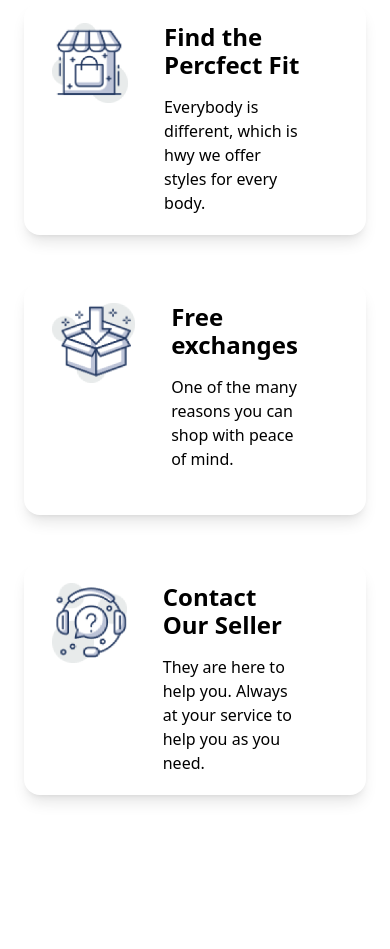
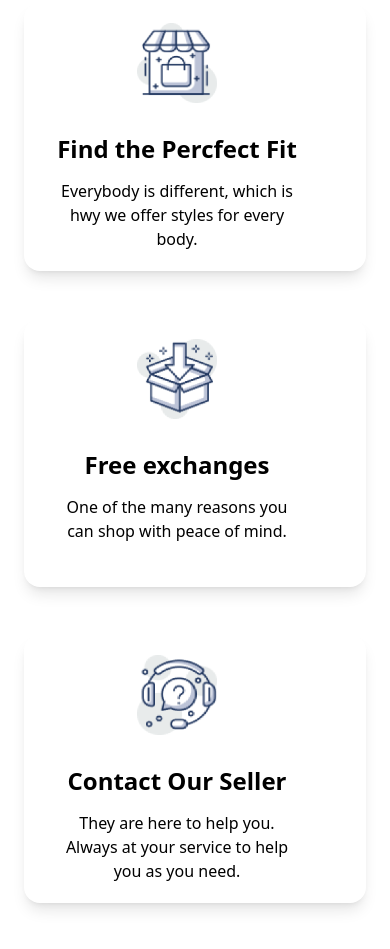
Before and after one commit to aaachris1820/module15-penguin-shop, a plain HTML site: page index.html in a window 390 px wide. Shown: the part 6280-7229 px from the top of the page. Drawn offline with nearby package versions, Linux system fonts and the light colour scheme.

Commit message:
responsive fix

```diff
--- a/index.html
+++ b/index.html
@@ -32,7 +32,7 @@
         <!-- banner section -->
 
         <section class="mt-14 pb-32">
-            <div class="container flex flex-col lg:flex-row items-center gap-y-20 lg:gap-x-44">
+            <div class="container flex flex-col lg:flex-row items-center gap-y-20 xl:gap-x-44">
                 <div class="text flex-1 ">
                     <h1 class="font-bold text-[5rem]"><span class="text-[#FABE4C] ">BE THE PENGUINS</span><br>OF WINTER</h1>
                     <p>Where style and personality meet. Discover the cool and quirky side of fashion, Waddle into style with Penguin Fashion</p>
@@ -51,7 +51,7 @@
 
         <!-- women jacket section -->
 
-        <section class="pt-12 pb-24 px-4 md:px-14 lg:px-32">
+        <section class="pt-12 pb-24 px-4 md:px-14 lg:px-11 xl:px-32">
 
             <h1 class="text-5xl mb-12 font-bold">WOMEN JACKET</h1>
 
@@ -101,11 +101,11 @@
 
         <!-- man jacket section -->
 
-        <section class="pt-12 pb-24 px-4 md:px-14 lg:px-32">
+        <section class="pt-12 pb-24 px-4 md:px-14 lg:px-11 xl:px-32">
 
             <h1 class="text-5xl mb-12 font-bold">MEN JACKET</h1>
 
-            <div class="container grid grid-cols-1 md:grid-cols-2 lg:grid-cols-3 gap-x-8 gap-y-12">
+            <div class="container grid grid-cols-1 md:grid-cols-2 lg:grid-cols-3 gap-x-8 gap-y-12 ">
 
                 <div class="p-5 shadow-lg rounded-xl ">
                     <div class="container bg-[#F1F1F1] rounded-lg p-6 mb-5">
@@ -157,23 +157,23 @@
 
                 <div class="order-2 lg:order-1 grid grid-rows-3 gap-y-12 ">
 
-                    <div class="flex gap-x-9 shadow-lg rounded-2xl py-5 pr-16 pl-7">
-                        <img src="images/house.png" alt="house icon" class="h-20">
-                        <div>
+                    <div class="flex flex-col md:flex-row gap-y-8 gap-x-9 shadow-lg rounded-2xl py-5 pr-16 pl-7">
+                        <img src="images/house.png" alt="house icon" class="h-20 w-20 mx-auto md:mx-0">
+                        <div class="text-center">
                             <h1 class="font-bold text-2xl leading-7 mb-4">Find the Percfect Fit</h1>
                             <p>Everybody is different, which is hwy we offer styles for every body.</p>
                         </div>
                     </div>
-                    <div class="flex gap-x-9 shadow-lg rounded-2xl py-5 pr-16 pl-7">
-                        <img src="images/box.png" alt="box icon" class="h-20">
-                        <div>
+                    <div class="flex flex-col md:flex-row gap-y-8 gap-x-9 shadow-lg rounded-2xl py-5 pr-16 pl-7">
+                        <img src="images/box.png" alt="box icon" class="h-20 w-20 mx-auto md:mx-0">
+                        <div class="text-center">
                             <h1 class="font-bold text-2xl leading-7 mb-4">Free exchanges</h1>
                             <p>One of the many reasons you can shop with peace of mind.</p>
                         </div>
                     </div>
-                    <div class="flex gap-x-9 shadow-lg rounded-2xl py-5 pr-16 pl-7">
-                        <img src="images/question.png" alt="house icon" class="h-20">
-                        <div>
+                    <div class="flex flex-col md:flex-row gap-y-8 gap-x-9  shadow-lg rounded-2xl py-5 pr-16 pl-7">
+                        <img src="images/question.png" alt="house icon" class="h-20 w-20 mx-auto md:mx-0">
+                        <div class="text-center">
                             <h1 class="font-bold text-2xl leading-7 mb-4">Contact Our Seller</h1>
                             <p>They are here to help you. Always at your service to help you as you need.</p>
                         </div>
```
